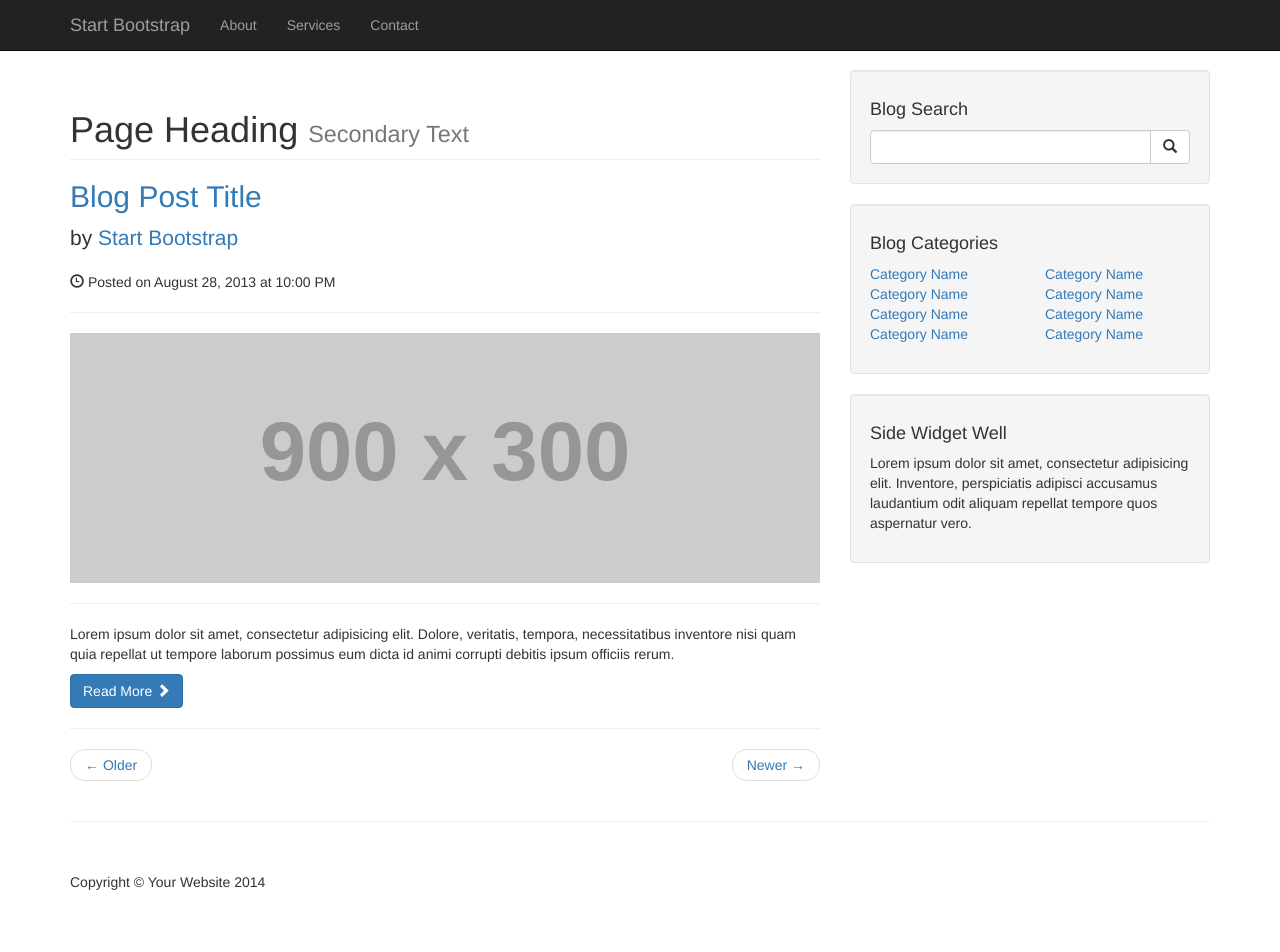
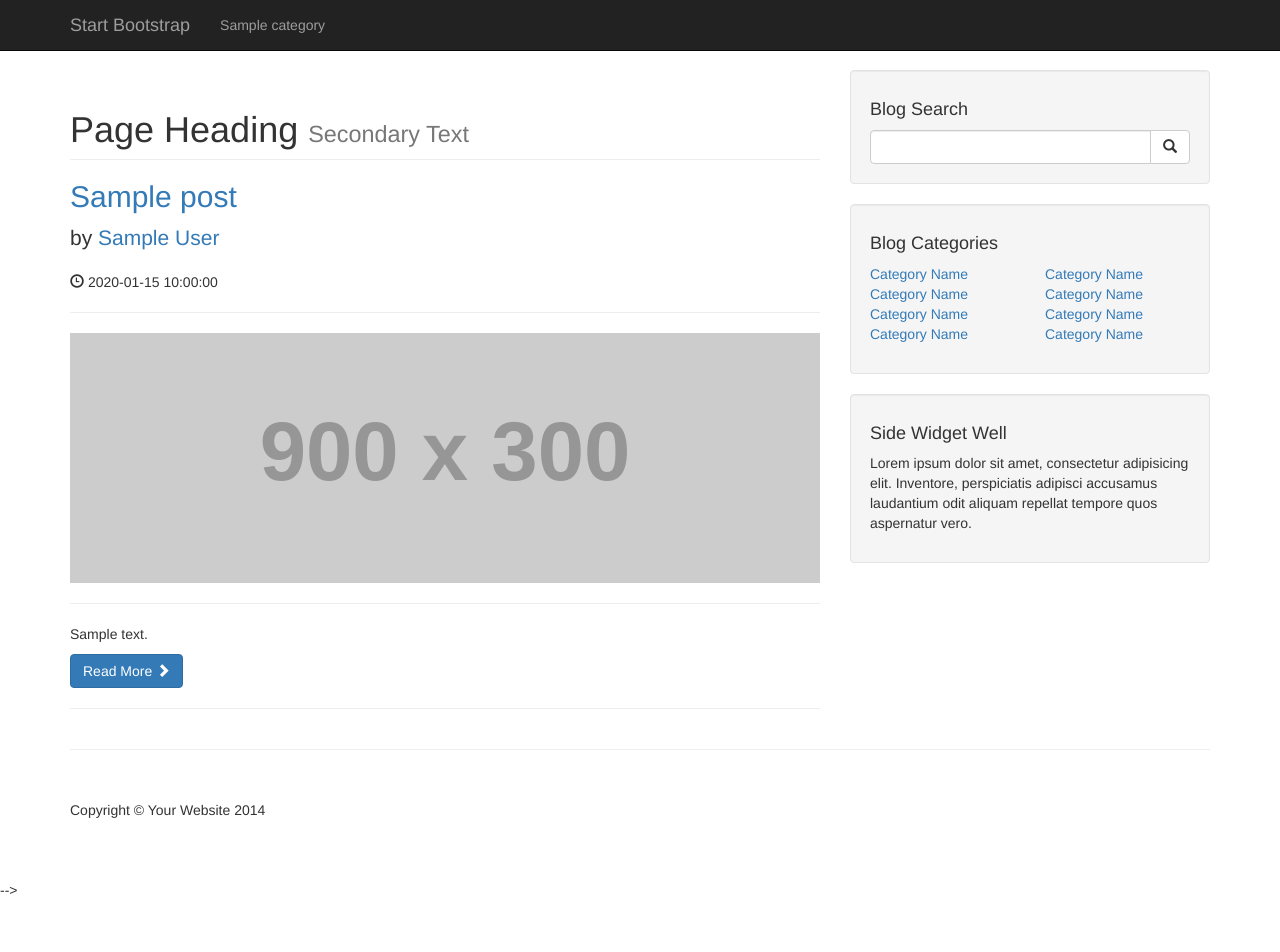
Before and after one commit to dev1203/PHP-CMS-PROJECT, a PHP site: page / in a window 1280 px wide. After the commit the page ends 894 px from the top, so only its background shows below. Run offline with PHP 8.4, Linux system fonts and the light colour scheme; tables that the repository leaves empty or names only in its code hold one stand-in row (values such as "Sample post"); grey boxes labelled with a size stand in for pictures from a placeholder-image service; some libraries are stand-ins or nearby versions.

Commit message:
Adding Dynamic posts and contents

```diff
--- a/includes/db.php
+++ b/includes/db.php
@@ -8,7 +8,6 @@ foreach ($db as $key=>$value){
     define(strtoupper($key),$value);
 }
 
-
 $connection = mysqli_connect(HOST,USER,PASSWORD,DATABASE);
 
 if(!$connection){
--- a/includes/navigation.php
+++ b/includes/navigation.php
@@ -14,15 +14,15 @@
         <!-- Collect the nav links, forms, and other content for toggling -->
         <div class="collapse navbar-collapse" id="bs-example-navbar-collapse-1">
             <ul class="nav navbar-nav">
-                <li>
-                    <a href="#">About</a>
-                </li>
-                <li>
-                    <a href="#">Services</a>
-                </li>
-                <li>
-                    <a href="#">Contact</a>
-                </li>
+                <!--    Adding Select query to get categories for header            -->
+                <?php
+                $query = "SELECT * FROM category";
+                $result = mysqli_query($connection,$query);
+                while($row = mysqli_fetch_assoc($result)){
+                    echo "<li><a href=\"#\">".$row["title"]."</a></li>";
+                }
+                ?>
+                <!---------------------------------------------->
             </ul>
         </div>
         <!-- /.navbar-collapse -->
--- a/index.php
+++ b/index.php
@@ -1,5 +1,6 @@
-<!--  Header    -->
+<!--  Header and Database   -->
 <?php include "includes/header.php"; ?>
+<?php include "includes/db.php"; ?>
 
 <!--  Navigation  -->
 <?php include "includes/navigation.php";  ?>
@@ -7,7 +8,6 @@
     <div class="container">
 
         <div class="row">
-
             <!-- Blog Entries Column -->
             <div class="col-md-8">
 
@@ -15,44 +15,55 @@
                     Page Heading
                     <small>Secondary Text</small>
                 </h1>
-
+            <?php
+            $query = "SELECT * FROM posts";
+            $result = mysqli_query($connection,$query);
+            while($row = mysqli_fetch_assoc($result)){
+                $title = $row["post_title"];
+                $author = $row["post_author"];
+                $date = $row["post_date"];
+                $image = $row["post_image"];
+                $content = $row["post_content"];
+                $tags= $row["post_tags"];
+                ?>
                     <!-- First Blog Post -->
                     <h2>
-                    <a href="#">Blog Post Title</a>
+                        <a href="#"><?php echo $title ?></a>
                     </h2>
                     <p class="lead">
-                    by <a href="index.php">Start Bootstrap</a>
+                        by <a href="index.php"><?php  echo $author ?></a>
                     </p>
-                <p><span class="glyphicon glyphicon-time"></span> Posted on August 28, 2013 at 10:00 PM</p>
+                    <p><span class="glyphicon glyphicon-time"></span><?php echo " ".$date ?></p>
                     <hr>
                     <img class="img-responsive" src="http://placehold.it/900x300" alt="">
                     <hr>
-                <p>Lorem ipsum dolor sit amet, consectetur adipisicing elit. Dolore, veritatis, tempora, necessitatibus inventore nisi quam quia repellat ut tempore laborum possimus eum dicta id animi corrupti debitis ipsum officiis rerum.</p>
+                    <p><?php  echo $content ?></p>
                     <a class="btn btn-primary" href="#">Read More <span class="glyphicon glyphicon-chevron-right"></span></a>
 
                     <hr>
-
-                <!-- Pager -->
-                <ul class="pager">
-                    <li class="previous">
-                        <a href="#">&larr; Older</a>
-                    </li>
-                    <li class="next">
-                        <a href="#">Newer &rarr;</a>
-                    </li>
-                </ul>
-
+                <?php
+            }
+            ?>
             </div>
-
             <!-- Blog Sidebar Widgets Column -->
-
             <?php  include "includes/sidebar.php";?>
-
         </div>
         <!-- /.row -->
-
         <hr>
 
 <?php
 include "includes/footer.php";
 ?>
+
+
+
+<!---->
+<!--        <!-- Pager -->-->
+<!--        <ul class="pager">-->
+<!--            <li class="previous">-->
+<!--                <a href="#">&larr; Older</a>-->
+<!--            </li>-->
+<!--            <li class="next">-->
+<!--                <a href="#">Newer &rarr;</a>-->
+<!--            </li>-->
+<!--        </ul>-->
```
Lines whose indentation alone changed are shown as unchanged.
